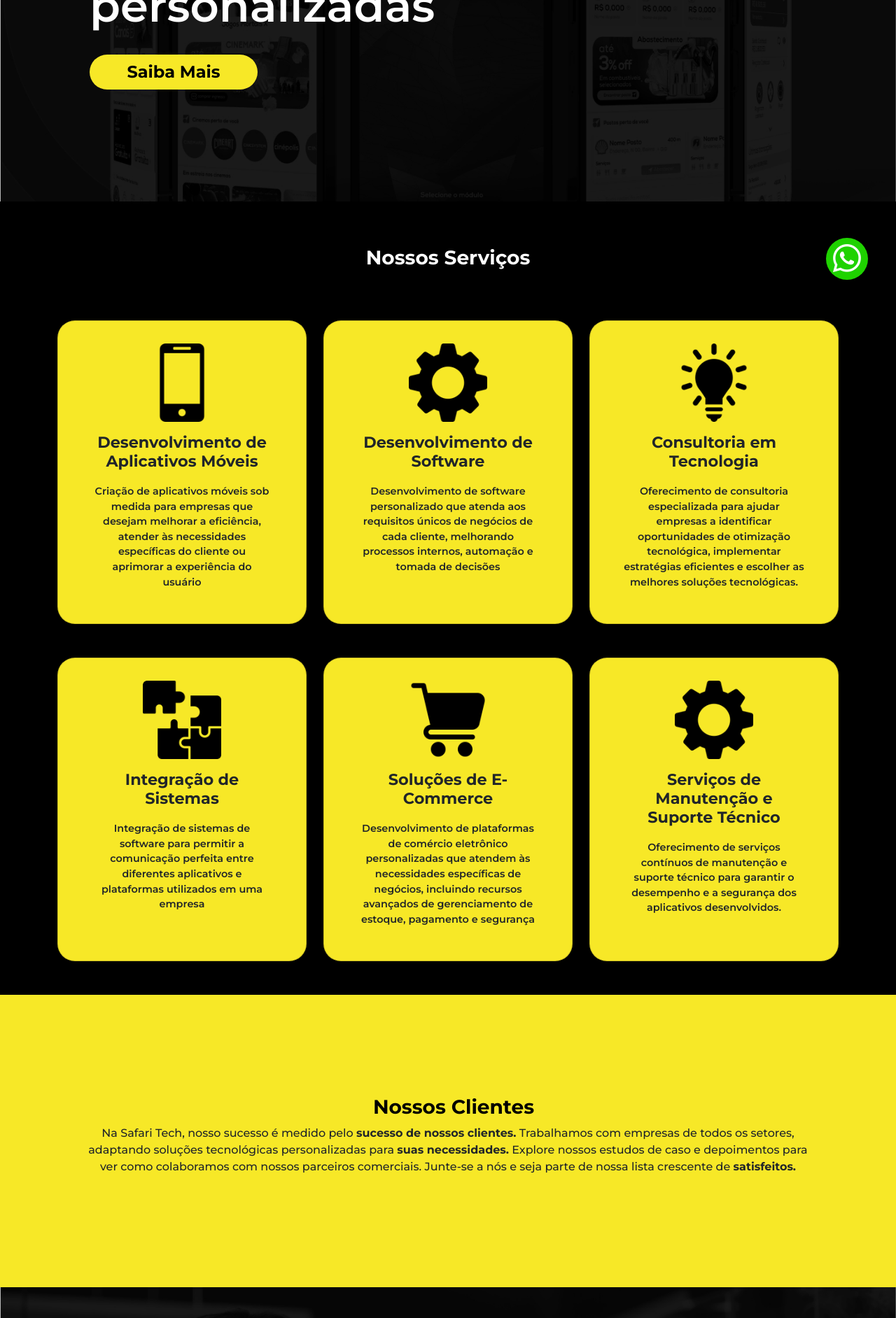
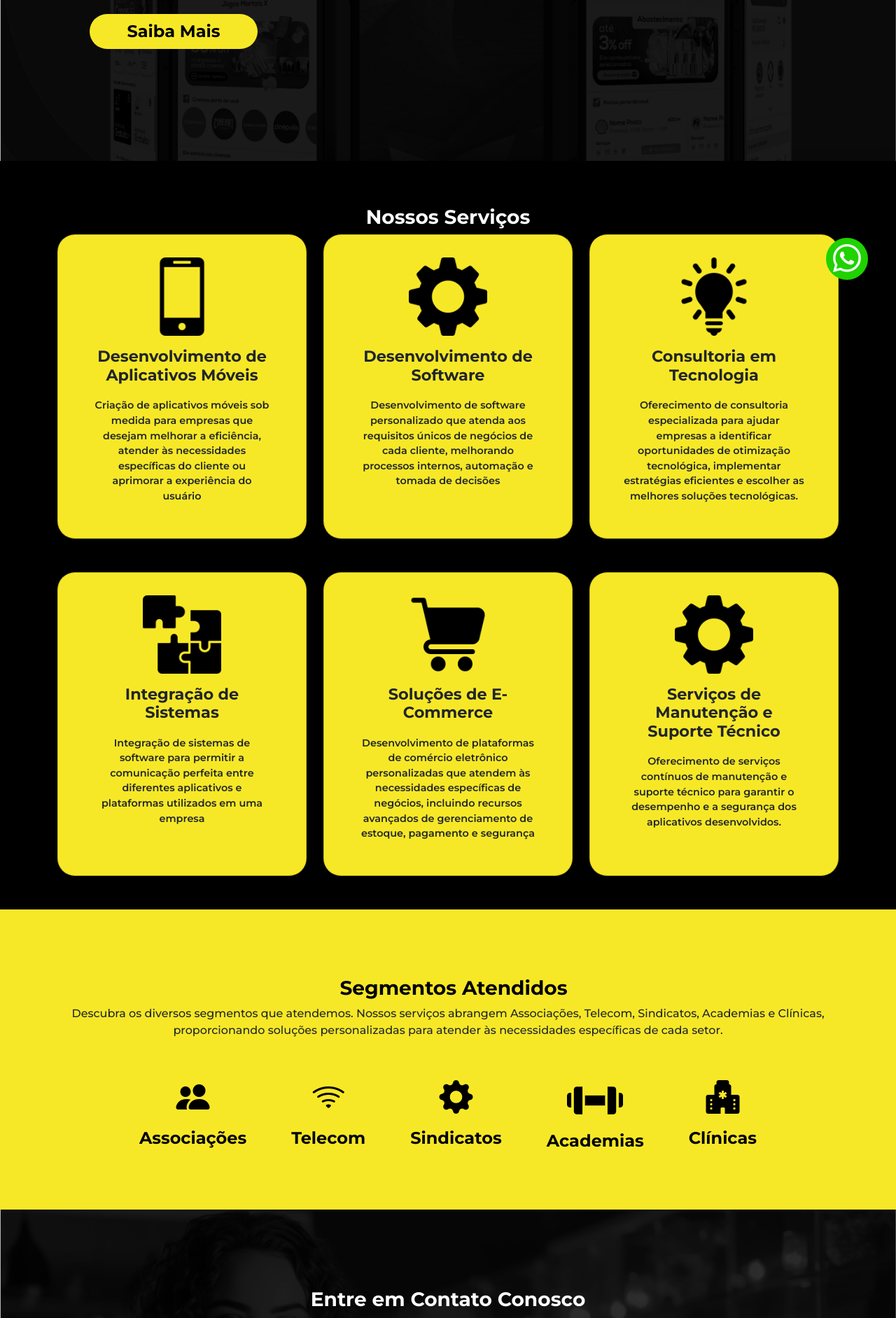
Before and after one commit to marceloaaguilar/safaritech, a PHP site: page / in a window 1280 px wide. Shown: the part 360-2244 px from the top of the page at 70% size. Run offline with PHP 8.4, Linux system fonts and the light colour scheme; some web fonts are replaced.

Commit message:
New changes

```diff
--- a/index.html
+++ b/index.html
@@ -3,7 +3,7 @@
 <head>
     <meta charset="UTF-8">
     <meta name="viewport" content="width=device-width, initial-scale=1.0">
-    <title>Safari Tech</title>
+    <title>Safari Tec</title>
 
     <!-- Bootstrap -->
     <link href="https://cdn.jsdelivr.net/npm/bootstrap@5.2.3/dist/css/bootstrap.min.css" rel="stylesheet" integrity="sha384-rbsA2VBKQhggwzxH7pPCaAqO46MgnOM80zW1RWuH61DGLwZJEdK2Kadq2F9CUG65" crossorigin="anonymous">
@@ -23,7 +23,7 @@
 </head>
 <body>
 
-    <a class="whatsapp-link" target="_blank" href="">
+    <a class="whatsapp-link" target="_blank" href="https://api.whatsapp.com/send?phone=5521990189366">
         <i class="bi bi-whatsapp"></i>
     </a>
 
@@ -32,7 +32,7 @@
             <div class="container-fluid" id="navbarContainer">
                 <div id="navbarSafariTech">
                     <a class="navbar-brand">
-                        <img src="images/logo-safari-04.png" class="img-fluid" id="logo-safari" alt="Logo Safari Tech">
+                        <img src="images/logoSafari.png" class="img-fluid" id="logo-safari" alt="Logo Safari Tec">
                     </a>
                     <button class="navbar-toggler" type="button" data-bs-toggle="collapse" data-bs-target="#navbarNavAltMarkup" aria-controls="navbarNavAltMarkup" aria-expanded="false" aria-label="Toggle navigation">
                         <span class="navbar-toggler-icon"></span>
@@ -122,24 +122,50 @@
 
     <section class="our-clients" id="our-clients">
         <div class="container">
-            <h3 id="title3" >Nossos Clientes</h3>
-            <p id="clients-description" >Na Safari Tech, nosso sucesso é medido pelo <b>sucesso de nossos clientes.</b> Trabalhamos com empresas de todos os setores, adaptando soluções tecnológicas personalizadas para <b>suas necessidades.</b> Explore nossos estudos de caso e depoimentos para ver como colaboramos com nossos parceiros comerciais. Junte-se a nós e seja parte de nossa lista crescente de <b>satisfeitos. </b> </p>
+            <h3 id="title3" >Segmentos Atendidos</h3>
+            <p id="clients-description" >Descubra os diversos segmentos que atendemos. Nossos serviços abrangem Associações, Telecom, Sindicatos, Academias e Clínicas, proporcionando soluções personalizadas para atender às necessidades específicas de cada setor.</b> </p>
+            <div class="icons-clients">
+                <div class="icon-grid">
+                    <i class="bi bi-people-fill"></i>
+                    <p>Associações</p>
+                </div>
+                <div class="icon-grid">
+                    <i class="bi bi-wifi"></i>
+                    <p>Telecom</p>
+                </div>
+                <div class="icon-grid">
+                    <i class="bi bi-gear-fill"></i>
+                    <p>Sindicatos</p>
+                </div>
+                <div class="icon-grid">
+                    <img src="images/icons/gym.png" id="gymIcon">
+                    <p>Academias</p>
+                </div>
+                <div class="icon-grid">
+                    <i class="bi bi-hospital-fill"></i>
+                    <p>Clínicas</p>
+                </div>
+
+
+
+            </div>
+
         </div>
     </section>
 
     <section class="contact" id="contact">
         <div class="container">
             <h3 id="title2">Entre em Contato Conosco</h3>
-            <div class="row">
-                <div class="col">
+            <div class="row" id="form">
+                <!-- <div class="col">
                     <ul>
                         <li> <i class="bi bi-geo-alt-fill"></i> Endereço</li>
                         <li> <i class="bi bi-telephone-fill"></i> Telefone</li>
                         <li> <i class="bi bi-envelope-fill"></i> E-mail</li>
                     </ul>
-                </div>
+                </div> -->
 
-                <div class="col">
+                <div class="col-lg-8">
                     <form id="form-contact">
                         <div class="mb-3">
                             <label for="nome" class="form-label">Nome</label>
@@ -172,9 +198,9 @@
         <div class="container">
             <div class="row" id="rowFooter">
                 <div class="col">
-                    <a href="#inicial-screen"><img src="images/logo-safari-04.png"  id="logo-safari" class="img-fluid" alt="Logo Safari" srcset=""></a>
+                    <a href="#inicial-screen"><img src="images/logoSafari.png"  id="logo-safari" class="img-fluid" alt="Logo Safari" srcset=""></a>
                 </div>
-                <div class="col">
+                <div class="col-lg-4">
                     <ul id="places">
                         <li><a href="#inicial-screen">Início</a></li>
                         <li><a href="#our-services">Nossos Serviços</a></li>
@@ -185,10 +211,10 @@
                 <div class="col" id="socialmedia">
                     <p>Nossas Redes</p>
                     <div id="socialIcons">
-                        <a href=""><i id="icon" class="bi bi-instagram"></i></a>
-                        <a href=""><i id="icon" class="bi bi-facebook"></i></a>
-                        <a href=""><i id="icon" class="bi bi-youtube"></i></a>
-                        <a href=""><i id="icon" class="bi bi-whatsapp"></i></a>
+                        <!-- <a href=""><i id="icon" class="bi bi-instagram"></i></a> -->
+                        <!-- <a href=""><i id="icon" class="bi bi-facebook"></i></a> -->
+                        <!-- <a href=""><i id="icon" class="bi bi-youtube"></i></a> -->
+                        <a href="https://api.whatsapp.com/send?phone=5521990189366"><i id="icon" class="bi bi-whatsapp"></i></a>
 
                     </div>
                 </div>
--- a/style.css
+++ b/style.css
@@ -8,7 +8,7 @@
     background-image:url("images/home1.jpg");
     background-position: center; /* Center the image */
     background-size: cover;
-    padding: 0rem 8rem 10rem 8rem;
+    padding: 3rem 8rem 10rem 8rem;
 }
 
 .whatsapp-link{
@@ -30,12 +30,18 @@
 
   #logo-safari{
     width: 10rem;
+    padding-bottom: 1rem;
+  }
+
+  #text-initial{
+    align-items: center;
+    margin-top: 3rem;
   }
 
 
   #title{
     color: white;
-    font-size: 4rem;
+    font-size: 3rem;
     font-weight: 600;
     margin-bottom: 2rem;
   }
@@ -58,7 +64,7 @@
   }
 
   #title2{
-    padding: 4rem 2rem;
+    padding: 4rem 0 0 0;
     text-align: center;
     font-weight: 700;
     color: white;
@@ -98,7 +104,7 @@
 
 .our-clients{
     background-color: #F7E827;
-    padding: 7rem;
+    padding: 4rem;
 }
 
 #title3{
@@ -182,7 +188,7 @@
 
   #places{
     font-size: 1rem;
-    text-align: center;
+    text-align: left;
   }
 
   #rowFooter{
@@ -193,6 +199,35 @@
     align-items: center;
   }
 
+  .icons-clients{
+    display: flex;
+    gap: 4rem;
+    justify-content: center;
+  }
+
+  .icon-grid{
+    display: grid;
+    font-size: 1.5rem;
+    color: #000000;
+    align-content: stretch;
+    align-items: stretch;
+    justify-items: center;
+    font-weight: 700;
+    gap: 0.4;
+  }
+
+  .icon-grid i {
+   font-size: 3rem;
+  }
+
+  #gymIcon{
+    width: 5rem;
+    color: #000000;
+  }
+
+  #form{
+    justify-content: center;
+  }
 
   @media (max-width: 767px) {
     #title{
@@ -248,7 +283,7 @@
         display: grid;
         gap: 0.5rem;
         font-size: 1rem;
-        padding: 1rem;
+        padding: 0;
     }
 
     #socialIcons{
@@ -263,4 +298,8 @@
     #icon{
         font-size: 2rem;
     }
+
+    .icons-clients{
+      display: grid;
+    }
   }
```
Also changed, not shown: images/home.jpg (deleted), images/icons/gym.png (added), images/logo-safari-04.png (deleted), images/logo-safari-05.png (deleted), images/logoSafari.png (added).
